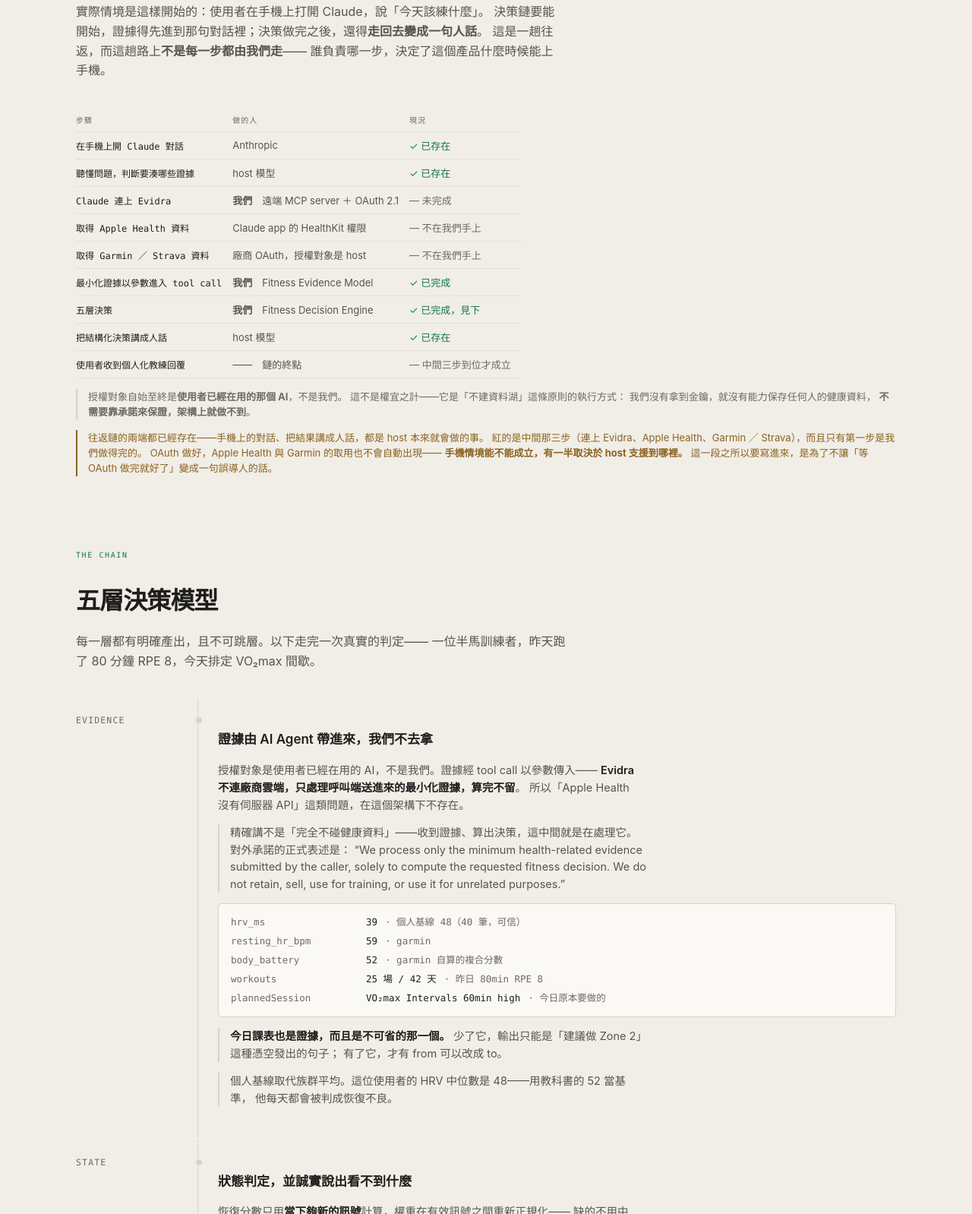
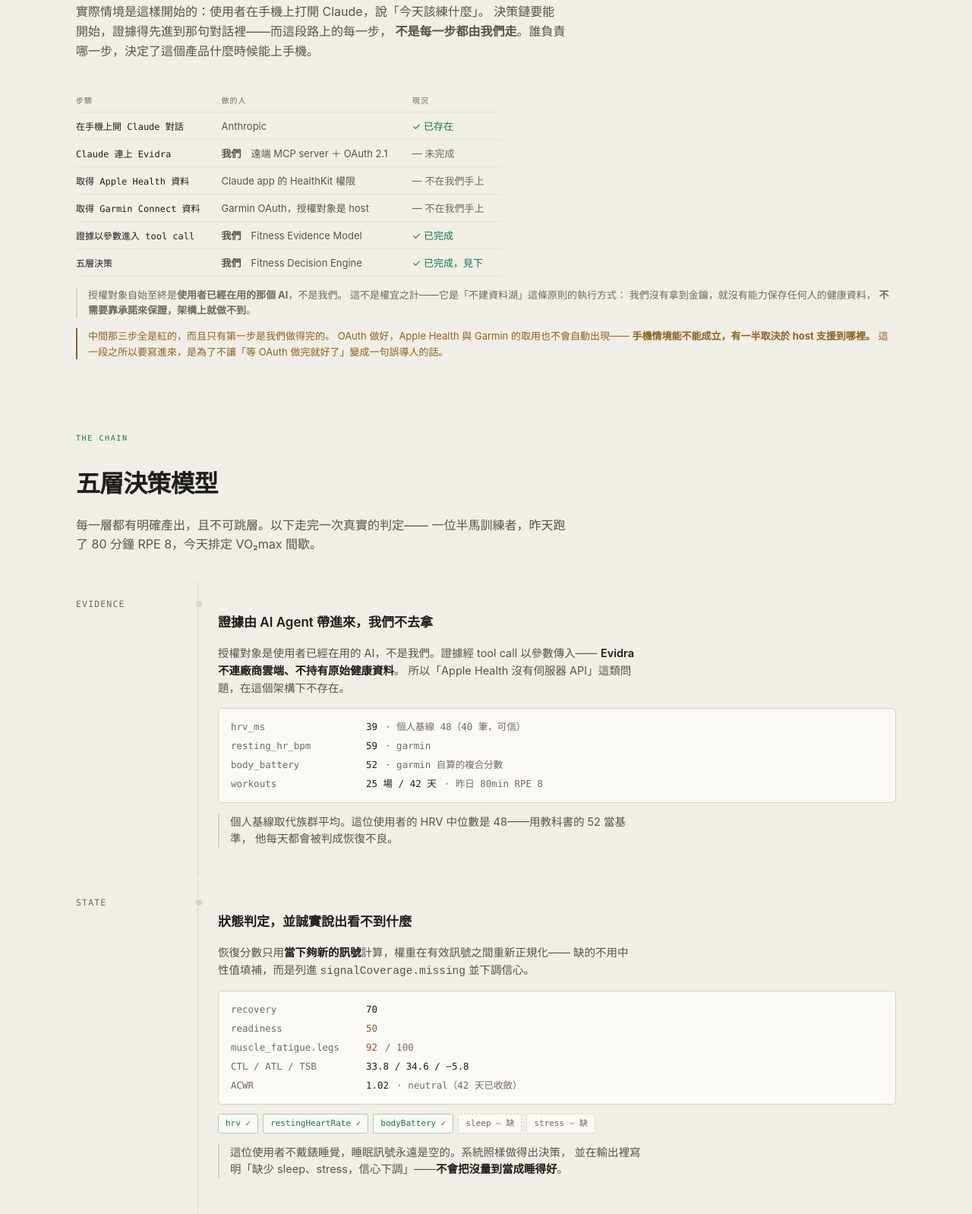
Before and after one commit to henryyeh182/evidra, a website: page docs/user-journey.html in a window 1280 px wide. Shown: the part 1077-2675 px from the top of the page at 76% size. Drawn offline with Linux system fonts and the light colour scheme.

Commit message:
Revert "Draw the journey as a round trip"
This reverts commit 5803c01a442d7482cd9f62fd19edb3d47a7b74a2.

```diff
--- a/docs/user-journey.html
+++ b/docs/user-journey.html
@@ -273,9 +273,8 @@
     <h2>證據怎麼到 AI 手上</h2>
     <p class="lede">
       實際情境是這樣開始的：使用者在手機上打開 Claude，說「今天該練什麼」。
-      決策鏈要能開始，證據得先進到那句對話裡；決策做完之後，還得<strong>走回去變成一句人話</strong>。
-      這是一趟往返，而這趟路上<strong>不是每一步都由我們走</strong>——
-      誰負責哪一步，決定了這個產品什麼時候能上手機。
+      決策鏈要能開始，證據得先進到那句對話裡——而這段路上的每一步，
+      <strong>不是每一步都由我們走</strong>。誰負責哪一步，決定了這個產品什麼時候能上手機。
     </p>
     <div class="scroller">
       <table>
@@ -289,11 +288,6 @@
             <td class="yes">✓ 已存在</td>
           </tr>
           <tr>
-            <td class="sig-name">聽懂問題，判斷要湊哪些證據</td>
-            <td>host 模型</td>
-            <td class="yes">✓ 已存在</td>
-          </tr>
-          <tr>
             <td class="sig-name">Claude 連上 Evidra</td>
             <td><b>我們</b>　遠端 MCP server ＋ OAuth 2.1</td>
             <td class="no">— 未完成</td>
@@ -304,12 +298,12 @@
             <td class="no">— 不在我們手上</td>
           </tr>
           <tr>
-            <td class="sig-name">取得 Garmin ／ Strava 資料</td>
-            <td>廠商 OAuth，授權對象是 host</td>
+            <td class="sig-name">取得 Garmin Connect 資料</td>
+            <td>Garmin OAuth，授權對象是 host</td>
             <td class="no">— 不在我們手上</td>
           </tr>
           <tr>
-            <td class="sig-name">最小化證據以參數進入 tool call</td>
+            <td class="sig-name">證據以參數進入 tool call</td>
             <td><b>我們</b>　Fitness Evidence Model</td>
             <td class="yes">✓ 已完成</td>
           </tr>
@@ -317,16 +311,6 @@
             <td class="sig-name">五層決策</td>
             <td><b>我們</b>　Fitness Decision Engine</td>
             <td class="yes">✓ 已完成，見下</td>
-          </tr>
-          <tr>
-            <td class="sig-name">把結構化決策講成人話</td>
-            <td>host 模型</td>
-            <td class="yes">✓ 已存在</td>
-          </tr>
-          <tr>
-            <td class="sig-name">使用者收到個人化教練回覆</td>
-            <td>——　鏈的終點</td>
-            <td class="no">— 中間三步到位才成立</td>
           </tr>
         </tbody>
       </table>
@@ -338,8 +322,7 @@
       <strong>不需要靠承諾來保證，架構上就做不到</strong>。
     </p>
     <p class="note warn">
-      往返鏈的兩端都已經存在——手機上的對話、把結果講成人話，都是 host 本來就會做的事。
-      紅的是中間那三步（連上 Evidra、Apple Health、Garmin ／ Strava），而且只有第一步是我們做得完的。
+      中間那三步全是紅的，而且只有第一步是我們做得完的。
       OAuth 做好，Apple Health 與 Garmin 的取用也不會自動出現——
       <strong>手機情境能不能成立，有一半取決於 host 支援到哪裡。</strong>
       這一段之所以要寫進來，是為了不讓「等 OAuth 做完就好了」變成一句誤導人的話。
@@ -361,29 +344,15 @@
         <h4>證據由 AI Agent 帶進來，我們不去拿</h4>
         <p>
           授權對象是使用者已經在用的 AI，不是我們。證據經 tool call 以參數傳入——
-          <strong>Evidra 不連廠商雲端，只處理呼叫端送進來的最小化證據，算完不留</strong>。
+          <strong>Evidra 不連廠商雲端、不持有原始健康資料</strong>。
           所以「Apple Health 沒有伺服器 API」這類問題，在這個架構下不存在。
-        </p>
-        <p class="note">
-          精確講不是「完全不碰健康資料」——收到證據、算出決策，這中間就是在處理它。
-          對外承諾的正式表述是：
-          <em style="font-style:normal;color:var(--text-2)">“We process only the minimum
-          health-related evidence submitted by the caller, solely to compute the requested
-          fitness decision. We do not retain, sell, use for training, or use it for unrelated
-          purposes.”</em>
         </p>
         <div class="readout">
           <div class="row"><span class="k">hrv_ms</span><span class="v">39</span><span class="v dim">· 個人基線 48（40 筆，可信）</span></div>
           <div class="row"><span class="k">resting_hr_bpm</span><span class="v">59</span><span class="v dim">· garmin</span></div>
           <div class="row"><span class="k">body_battery</span><span class="v">52</span><span class="v dim">· garmin 自算的複合分數</span></div>
           <div class="row"><span class="k">workouts</span><span class="v">25 場 / 42 天</span><span class="v dim">· 昨日 80min RPE 8</span></div>
-          <div class="row"><span class="k">plannedSession</span><span class="v">VO₂max Intervals 60min high</span><span class="v dim">· 今日原本要做的</span></div>
         </div>
-        <p class="note">
-          <strong>今日課表也是證據，而且是不可省的那一個。</strong>
-          少了它，輸出只能是「建議做 Zone 2」這種憑空發出的句子；
-          有了它，才有 from 可以改成 to。
-        </p>
         <p class="note">
           個人基線取代族群平均。這位使用者的 HRV 中位數是 48——用教科書的 52 當基準，
           他每天都會被判成恢復不良。
```
Also changed, not shown: docs/design-manifesto.md (+0 -7 lines).
